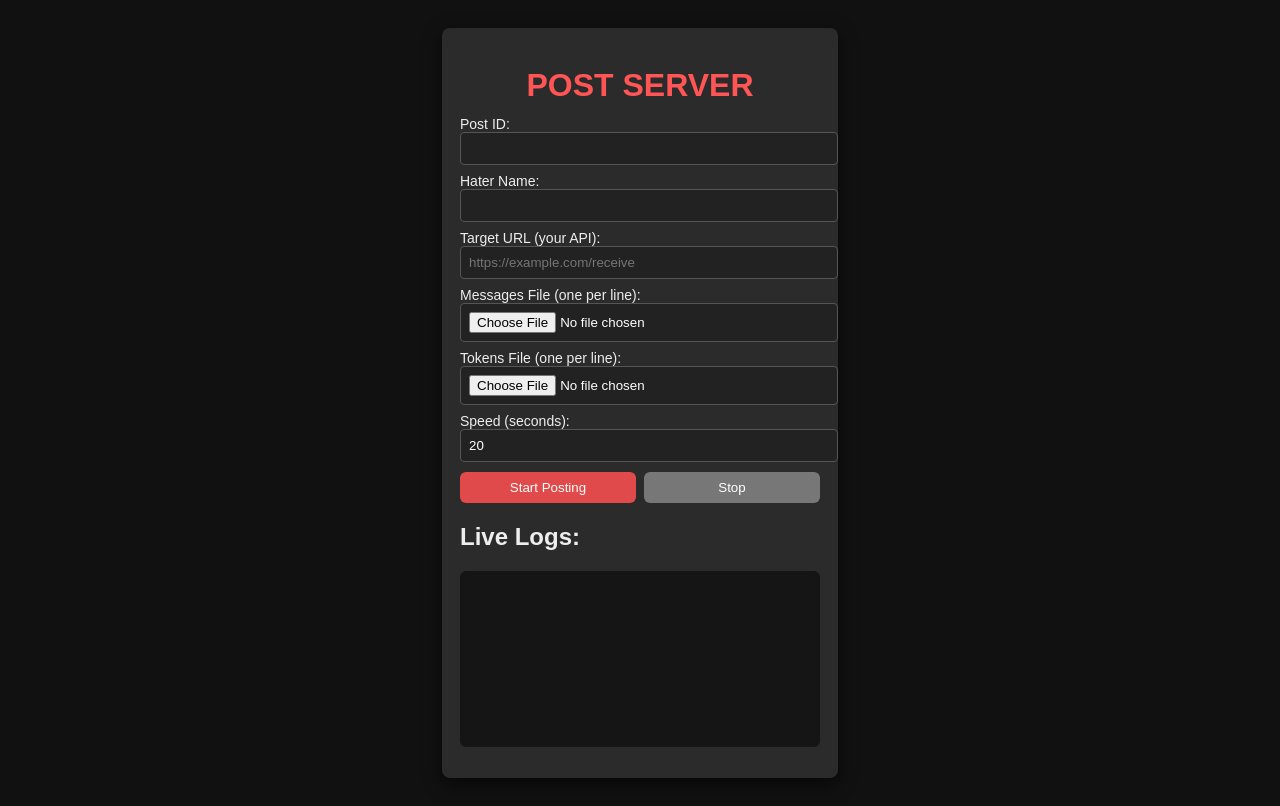
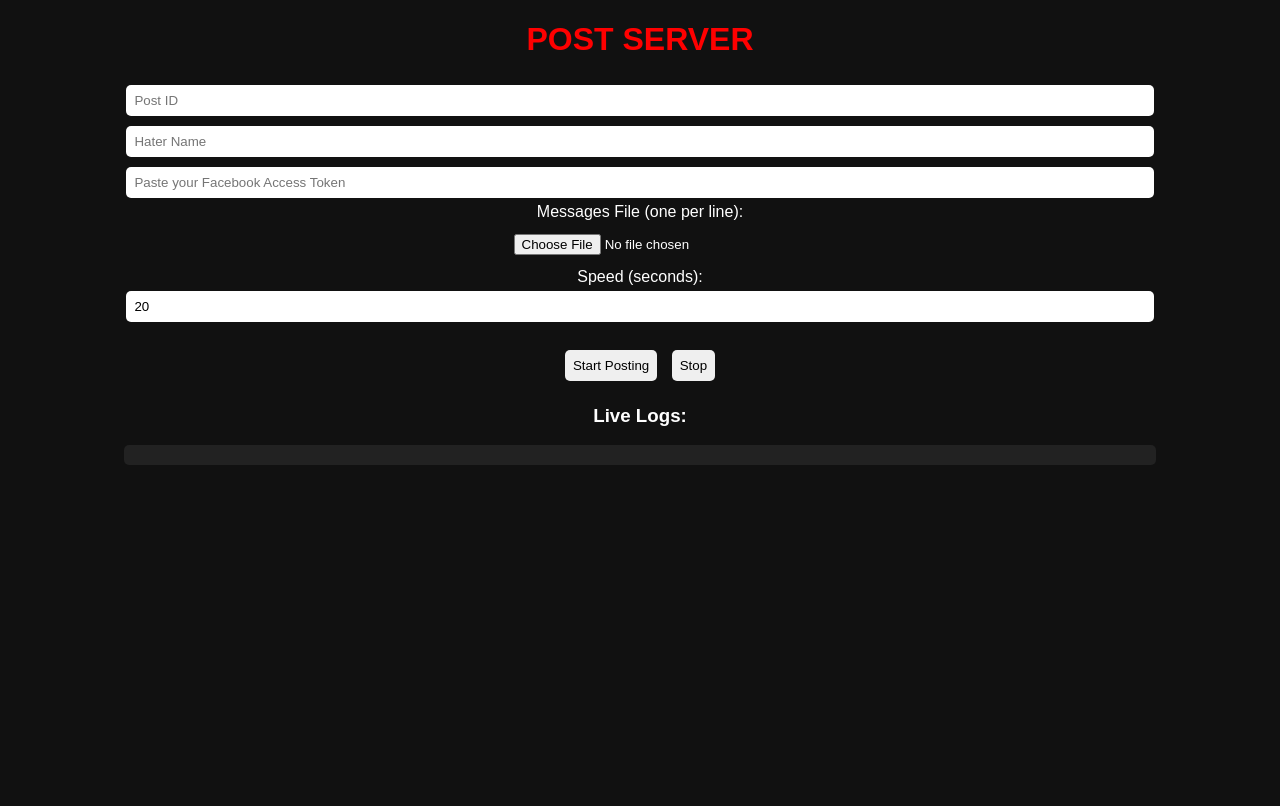
Before and after one commit to kumar982847-star/Post-server, a Flask app: page / in a window 1280 px wide. After the commit the page ends 465 px from the top, so only its background shows below. Run offline with Flask 3, Linux system fonts and the light colour scheme.

Commit message:
Update index.html

```diff
--- a/templates/index.html
+++ b/templates/index.html
@@ -1,31 +1,51 @@
-<!doctype html>
-<html>
+<!DOCTYPE html>
+<html lang="en">
 <head>
-  <meta charset="utf-8" />
-  <title>Post Server</title>
-  <link rel="stylesheet" href="/static/style.css" />
+    <meta charset="UTF-8">
+    <title>POST SERVER</title>
+    <style>
+        body { background-color: #111; color: white; font-family: Arial; text-align: center; }
+        input, button { margin: 5px; padding: 8px; border-radius: 5px; border: none; }
+        input[type="text"], input[type="number"], input[type="password"] {
+            width: 80%;
+        }
+        button { cursor: pointer; }
+        #logs { text-align: left; width: 80%; margin: auto; background: #222; padding: 10px; border-radius: 5px; }
+    </style>
 </head>
 <body>
-  <div class="panel">
-    <h1>POST SERVER</h1>
-    <label>Post ID: <input id="postId" /></label>
-    <label>Hater Name: <input id="haterName" /></label>
-    <label>Target URL (your API): <input id="targetUrl" placeholder="https://example.com/receive" /></label>
+    <h1 style="color:red;">POST SERVER</h1>
 
-    <label>Messages File (one per line): <input type="file" id="messages" /></label>
-    <label>Tokens File (one per line): <input type="file" id="tokens" /></label>
+    <form id="postForm" enctype="multipart/form-data">
+        <input type="text" name="post_id" placeholder="Post ID"><br>
+        <input type="text" name="hater_name" placeholder="Hater Name"><br>
+        <input type="password" name="access_token" placeholder="Paste your Facebook Access Token"><br>
+        <label>Messages File (one per line):</label><br>
+        <input type="file" name="messages"><br>
+        <label>Speed (seconds):</label><br>
+        <input type="number" name="speed" value="20"><br><br>
 
-    <label>Speed (seconds): <input id="speed" value="20" /></label>
+        <button type="button" onclick="startPosting()">Start Posting</button>
+        <button type="reset">Stop</button>
+    </form>
 
-    <div class="buttons">
-      <button id="start">Start Posting</button>
-      <button id="stop">Stop</button>
-    </div>
+    <h3>Live Logs:</h3>
+    <div id="logs"></div>
 
-    <h2>Live Logs:</h2>
-    <pre id="logs" class="logs"></pre>
-  </div>
+    <script>
+        async function startPosting() {
+            const form = document.getElementById('postForm');
+            const formData = new FormData(form);
+            document.getElementById('logs').innerHTML = '⏳ Posting started...<br>';
 
-  <script src="/static/app.js"></script>
+            const res = await fetch('/start', {
+                method: 'POST',
+                body: formData
+            });
+            const data = await res.json();
+
+            document.getElementById('logs').innerHTML = data.logs.join('<br>');
+        }
+    </script>
 </body>
 </html>
```
